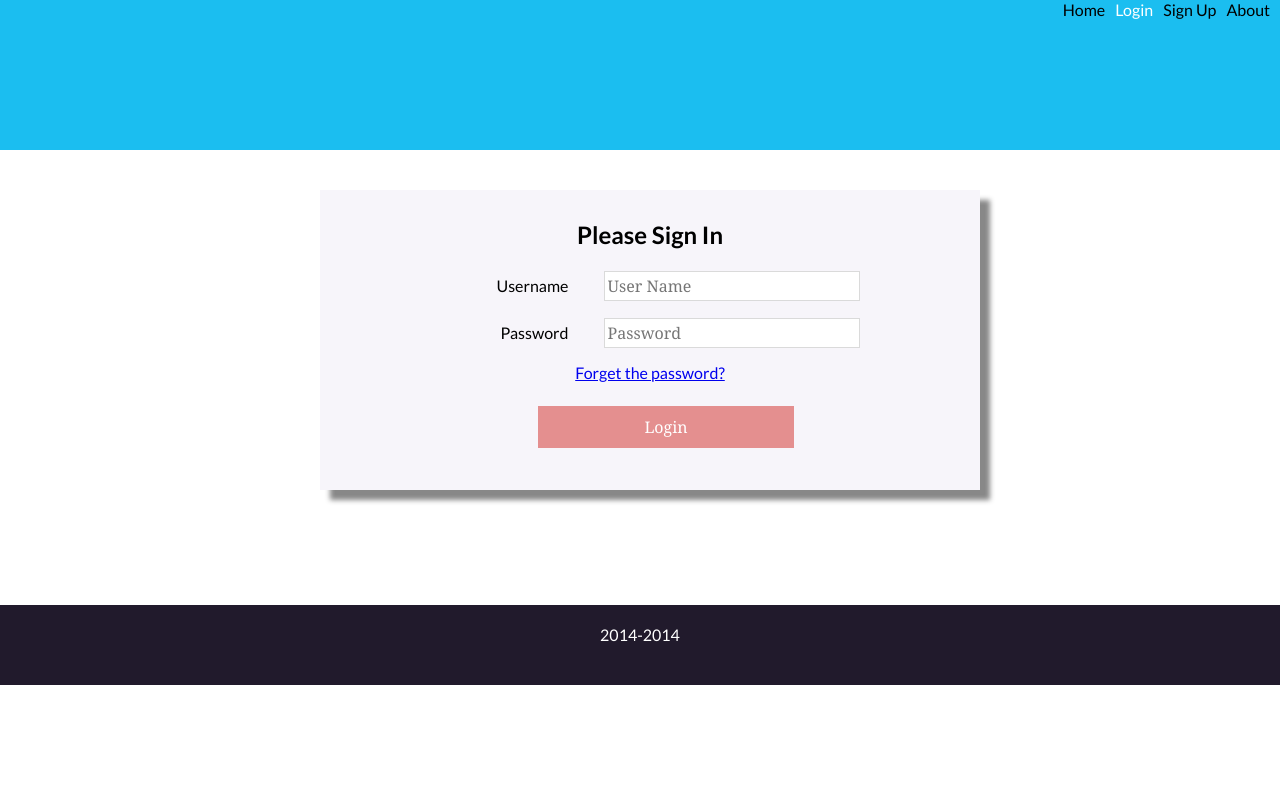
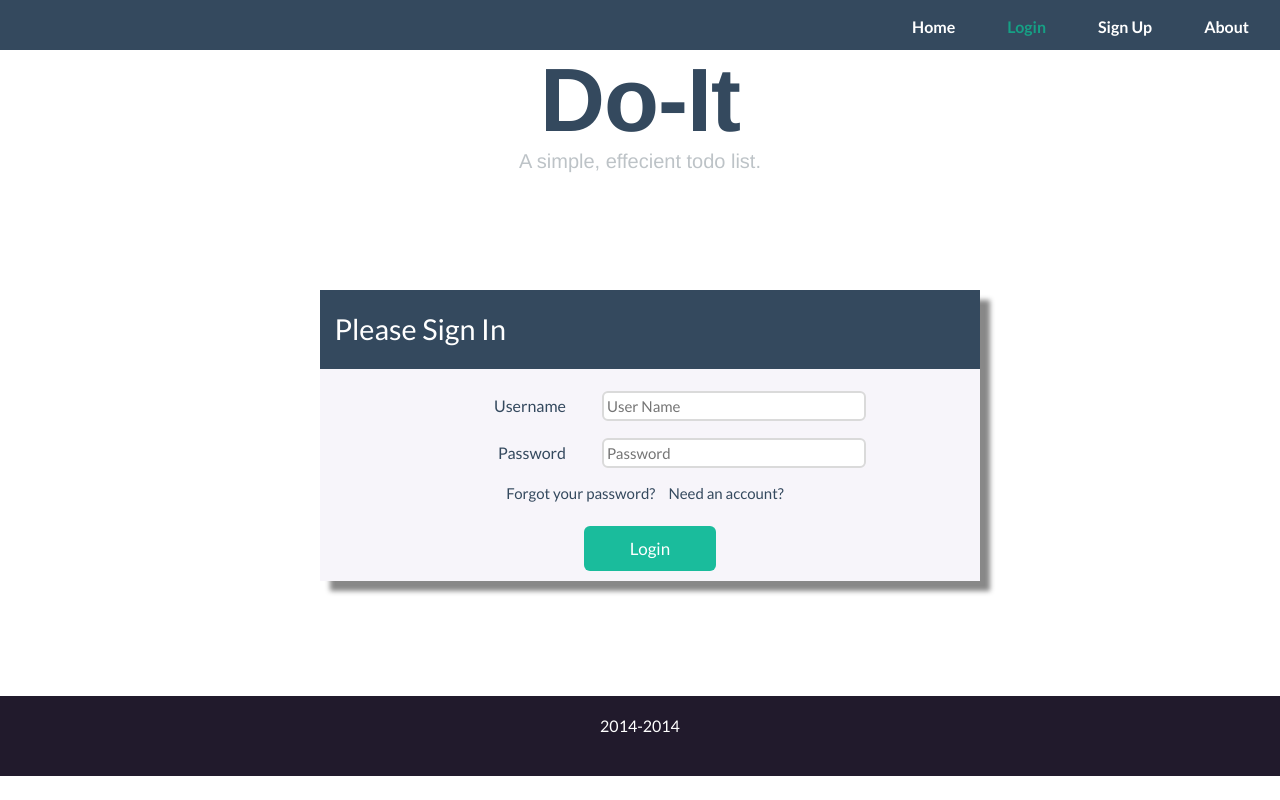
Before and after one commit to Gisonrg/To-Do-s, a PHP site: page /login.php in a window 1280 px wide. Run offline with PHP 8.4, Linux system fonts and the light colour scheme; some libraries are stand-ins or nearby versions.

Commit message:
UI improvement

```diff
--- a/index.php
+++ b/index.php
@@ -15,7 +15,7 @@ $events = retrieve_current_events();
 if (isset($_SESSION['valid_user_id'])) {
 
 	//detect user do task
-	if (isset($_REQUEST['submit']) && ($_REQUEST['submit'] == "do")) {
+	if (isset($_REQUEST['submit']) && ($_REQUEST['submit'] == "Do")) {
 		$row = retrieve_task_info($_REQUEST['taskid']);
 		do_task($_REQUEST['taskid'], $row['remainingslot'] - 1);
 	}
--- a/model/event.php
+++ b/model/event.php
@@ -1,13 +1,13 @@
 <?php
 function generate_time() {
 	$localtime = localtime(time(), true);
-	$msg = ($localtime['tm_year'] + 1900)."-".($localtime['tm_mon'] + 1)."-".($localtime['tm_mday'] + 1)." ".($localtime['tm_hour']-17).":".$localtime['tm_min'].":".$localtime['tm_sec'];
+	$msg = "<a class=\"news-time\">".($localtime['tm_year'] + 1900)."-".($localtime['tm_mon'] + 1)."-".($localtime['tm_mday'] + 1)." ".($localtime['tm_hour']-17).":".$localtime['tm_min'].":".$localtime['tm_sec']."</a>";
 	return $msg;
 }
 
 function event_new_user($userid) {
 	$row = retrieve_user_info($userid);
-	$msg = "At ".generate_time()." ".$row['name']." joined us!";
+	$msg = generate_time()." <p class=\"news-username\">".$row['name']."</p> joined us!";
 	$dbconn = db_connect();
 	$result = pg_prepare($dbconn, "new_user", 'INSERT INTO events VALUES(nextval(\'events_id_seq\'), $1)');
 	$result = pg_execute($dbconn, "new_user", array($msg));
@@ -21,7 +21,7 @@ function event_new_user($userid) {
 
 function event_level_up($userid) {
 	$row = retrieve_user_info($userid);
-	$msg = "At ".generate_time()." ".$row['name']." reached level ".$row['level'] ."!";
+	$msg = generate_time()." <p class=\"news-username\">".$row['name']."</p> reached level <p class=\"news-level\">".$row['level'] ."</p>!";
 	$dbconn = db_connect();
 	$result = pg_prepare($dbconn, "level_up", 'INSERT INTO events VALUES(nextval(\'events_id_seq\'), $1)');
 	$result = pg_execute($dbconn, "level_up", array($msg));
@@ -36,7 +36,7 @@ function event_level_up($userid) {
 function event_new_task($taskid) {
 	$task = retrieve_task_info($taskid);
 	$row = retrieve_user_info($task['userid']);
-	$msg = "At ".generate_time()." ".$row['name']." started task: ".$task['title']."!";
+	$msg = generate_time()." <p class=\"news-username\">".$row['name']."</p> started task: <p class=\"news-task\">".$task['title']."</p>!";
 	$dbconn = db_connect();
 	$result = pg_prepare($dbconn, "new_task", 'INSERT INTO events VALUES(nextval(\'events_id_seq\'), $1)');
 	$result = pg_execute($dbconn, "new_task", array($msg));
@@ -51,7 +51,7 @@ function event_new_task($taskid) {
 function event_task_completed($taskid) {
 	$task = retrieve_task_info($taskid);
 	$row = retrieve_user_info($task['userid']);
-	$msg = "At ".generate_time()." ".$row['name']." completed task: ".$task['title']."!";
+	$msg = generate_time()." <p class=\"news-username\">".$row['name']." completed task: <p class=\"news-task\">".$task['title']."</p>!";
 	$dbconn = db_connect();
 	$result = pg_prepare($dbconn, "task_completed", 'INSERT INTO events VALUES(nextval(\'events_id_seq\'), $1)');
 	$result = pg_execute($dbconn, "task_completed", array($msg));
@@ -81,8 +81,8 @@ function retrieve_current_events() {
 	while ($row = pg_fetch_array($result)) {
 		$events[] = $row;
 	}
-	usort($events, "events_sort");
 	if (isset($events)) {
+		usort($events, "events_sort");
 		if (count($events) > 10) {
 			$events = array_slice($events, 0, 9);
 		}
--- a/static/css/style.css
+++ b/static/css/style.css
@@ -7,19 +7,38 @@
 }
 
 body {
-	min-width: 960px;
+	color: #34495e;
 	background-color: #ffffff;
 	font-family: "Lato","Helvetica Neue",Helvetica, sans-serif;
 }
 
 .topheader {
-	height: 150px;
+	height: 250px;
+    /*background-color: #1bbef0;*/
+}
 
-    background-color: #1bbef0;
+.topheader .logo {
+	text-align: center;
+	color: #34495e;
+	line-height: 100%;
+}
+
+.topheader .logo p {
+	font-size: 22px;
+	font:900 90px/100px "Helvetica Neue", Helvetica, Arial, sans-serif;
+	letter-spacing:-1px;
+}
+
+.topheader .logo small {
+	display: block;
+	font-size: 22px;
+	font:300 20px "Helvetica Neue", Helvetica, Arial, sans-serif;
+	color: #BDC3C7;
 }
 
 nav {
-
+	background-color: #34495e;
+	height: 50px;
 	float: right;
 	width: 100%;
 }
@@ -29,33 +48,38 @@ nav>ul {
 	float: right;
 }
 nav>ul>li {
-
+	color: #ffffff;
+	font-size: 16px;
+	padding: 15px 21px;
+	line-height: 23px;
+	font-weight: 700;
 	float: left;
 	margin-right: 10px;
 }
 
 nav>ul>li>a:link {
-	color:black;
+	color: #ffffff;
 	text-decoration: none;
 }
 
 
 nav>ul>li>a:visited {
-	color:black;
+	color: #ffffff;
 	text-decoration: none;
 }
 
 nav>ul>li>a:hover {
-	color:red;
+	color:#16A085;
 }
 
 nav>ul>li>a.active {
-	color:white;
+	color:#16A085;
 }
 
 .container {
+	max-width: 1140px;
+	/*max-width: 1280px;*/
 	margin: 0 auto;
-	max-width: 1140px;
 	width: 100%;
 	padding-bottom: 200px;
 
@@ -85,46 +110,28 @@ nav>ul>li>a.active {
 
 
 
-.sidebar .login_form input[type="text"], .sidebar .login_form input[type="password"]{
-    border: 1px solid #DADADA;
-    color: black;
-    height: 30px;
-    margin-bottom: 15px;
-    margin-left: 5%;
-    margin-top: 2px;
-    outline: 0 none;
-    padding: 3px;
-    width: 90%;
-    font-family: Georgia;
-    font-size: 1em;
-}
-.sidebar .login_form input[type="submit"] {
-	font-size: 1em;
-	background: #E48F8F;
-    border: none;
-    padding: 10px 25px 10px 25px;
-    color: #FFF;
-    margin-left: 5%;
-    width: 90%;
-    font-family: Georgia;
-}
+
 
 #found-psw {
 	text-align: center;
 	font-size: 15px;
+	color: #34495e;
+
+	margin-right: 10px;
 }
-#found-psw>a:link {
+
+a#found-psw:link {
+	text-decoration: none;
+
+}
+a#found-psw:visited {
 	text-decoration: none;
 }
-#found-psw>a:visited {
+a#found-psw:hover {
 	text-decoration: none;
+	color: #3498DB;
 }
 
-b, u, i {
-	display: block;
-	height: 1px;
-	overflow: hidden;
-}
 
 
 .msg-success {
@@ -228,15 +240,17 @@ b, u, i {
 
 .full-page .login_form {
 	width: 60%;
-	padding: 10px;
+	padding: 0 0 10px;
 	margin: 10px auto;
 	background-color: #f7f5fa;
 	text-align: center;
 	box-shadow: 10px 10px 5px #888888;
 }
-.full-page .login_form > h2 {
-	margin: 20px;
+
+.login_form #tag {
+	margin-bottom: 20px;
 }
+
 .full-page .login_form label {
 	display: inline-block;
 	width: 20%;
@@ -244,7 +258,8 @@ b, u, i {
 }
 
 .full-page .login_form input[type="text"], .full-page .login_form input[type="password"]{
-    border: 1px solid #DADADA;
+    border: 2px solid #DADADA;
+    border-radius: 6px;
     color: black;
     height: 30px;
     margin-bottom: 15px;
@@ -254,38 +269,27 @@ b, u, i {
     padding: 3px;
     max-width: 70%;
     min-width: 40%;
-    font-family: Georgia;
-    font-size: 1em;
-}
-.full-page .login_form input[type="submit"] {
-	font-size: 1em;
-	background: #E48F8F;
-    border: none;
-    padding: 10px 25px 10px 25px;
-    color: #FFF;
-    margin-left: 5%;
-    max-width: 70%;
-    min-width: 40%;
-    font-family: Georgia;
-    margin-bottom: 5%;
+    font-family: "Lato";
+    font-size: 15px;
 }
 
 .full-page .register_form {
 	width: 60%;
 	margin: 10px auto;
-	padding: 10px;
+	padding: 0 0 10px;
 	background-color: #f7f5fa;
 	text-align: center;
 	box-shadow: 10px 10px 5px #888888;
 }
 
-.full-page .register_form > h2 {
-	margin: 20px;
+.register_form  #tag {
+	margin-bottom: 20px;
 }
 
 .full-page .register_form input[type="text"], .full-page .register_form input[type="password"],
 .full-page .register_form input[type="email"] {
-    border: 1px solid #DADADA;
+    border: 2px solid #DADADA;
+    border-radius: 6px;
     color: black;
     height: 30px;
     margin-bottom: 15px;
@@ -500,52 +508,65 @@ b, u, i {
     padding: 3px;
     max-width: 90%;
     min-width: 40%;
-    font-family: Georgia;
+    font-family: "Lato";
     font-size: 1em;
 }
-.tag {
-	background-color: #f7f5fa;
-	font-family: Helvetica;
-	width: 0px;
-	box-shadow: 10px 8px 5px #888888;
-	position: relative;
-	padding-top: 4px;
-	z-index:-1;
+
+#tag {
+	font-size: 1.8em;
+	text-align: left;
+	line-height: 50px;
+	color: white;
+	padding: 0.5em;
+	width: 100%;
+	background-color: #34495e;
+
 }
 
-
-
-progress[value] {
-  /* Reset the default appearance */
-  -webkit-appearance: none;
-   appearance: none;
-
-  width: 250px;
-  height: 20px;
-}
-progress[value]::-webkit-progress-bar {
-  background-color: #eee;
-  border-radius: 2px;
-  box-shadow: 0 2px 5px rgba(0, 0, 0, 0.25) inset;
-}
-progress[value]::-webkit-progress-value {
-  background-image:
-	   -webkit-linear-gradient(-45deg,
-	                           transparent 33%, rgba(0, 0, 0, .1) 33%,
-	                           rgba(0,0, 0, .1) 66%, transparent 66%),
-	   -webkit-linear-gradient(top,
-	                           rgba(255, 255, 255, .25),
-	                           rgba(0, 0, 0, .25)),
-	   -webkit-linear-gradient(left, #09c, #f44);
-	-webkit-animation: animate-stripes 5s linear infinite;
-    animation: animate-stripes 5s linear infinite;
-    border-radius: 2px;
-    background-size: 35px 20px, 100% 100%, 100% 100%;
-}
-@-webkit-keyframes animate-stripes {
-   100% { background-position: -100px 0px; }
+.button {
+	border: none;
+	font-weight: normal;
+	color: white;
+	background-color: #1abc9c;
+	border-radius:6px;
+	line-height:1.5;
+	padding:10px 19px;
+	font-size: 17px;
 }
 
-@keyframes animate-stripes {
-   100% { background-position: -100px 0px; }
+.button-input {
+	width:20%;
+	font-family: "Lato";
 }
+
+.button-input:hover {
+	background: #16A085;
+}
+
+.button .block {
+	width: 100%;
+	display: block;
+}
+
+#progressbar {
+  background-color: white;
+  border-radius: 18px; /* (height of inner div) / 2 + padding */
+  padding: 3px;
+  width: 50%;
+}
+
+#progressbar-percentage {
+    text-align: center;
+    padding-top:5px;
+}
+#progressbar-percentage>span {
+        display: inline-block;
+        position: absolute;
+        width: 100%;
+        left: 0;
+}
+#progressbar > div {
+   background-color: #F1C40F;
+   height: 30px;
+   border-radius: 10px;
+}
--- a/task.php
+++ b/task.php
@@ -26,7 +26,7 @@ $tasks = retrieve_tasks_info($_SESSION['valid_user_id']);
 
 //do a task
 //detect user do task
-if (isset($_REQUEST['submit']) && ($_REQUEST['submit'] == "do")) {
+if (isset($_REQUEST['submit']) && ($_REQUEST['submit'] == "Do")) {
 	$row = retrieve_task_info($_REQUEST['taskid']);
 	do_task($_REQUEST['taskid'], $row['remainingslot'] - 1);
 }
--- a/view/common/sidebar.inc
+++ b/view/common/sidebar.inc
@@ -1,10 +1,10 @@
 <div class="sidebar">
 	<ul id="user-info"><p>Welcome!</p>
 		<br />
-		<li><p id="side_name"><?php echo($row['name']) ?></p></li>
+		<li><p id="side-name"><?php echo($row['name']) ?></p></li>
 		<br />
-		<li><p id="side_level">Level <?php echo($row['level']) ?></p></li>
-		<li><p id="side_exp">Exp: <?php echo($row['exp'].'/'.$row['level']*20) ?></p></li>
+		<li><p id="side-level">Level <?php echo($row['level']) ?></p></li>
+		<li><p id="side-exp">Exp: <?php echo($row['exp'].'/'.$row['level']*20) ?></p></li>
 	</ul>
 	<ul id="user-service"><p>Service</p>
 		<li><a href="index.php">Homepage</a></li>
--- a/view/common/top.inc
+++ b/view/common/top.inc
@@ -26,4 +26,8 @@
 	            ?>
 	        </ul>
 	   </nav>
+	   <div class="topheader logo">
+	   <p>Do-It</p>
+	   <small>A simple, effecient todo list.</small>
+	   </div>
 </div>
--- a/view/login.view.php
+++ b/view/login.view.php
@@ -15,7 +15,7 @@
 			<?php } ?>
 
 		        <div class="login_form">
-		            <h2>Please Sign In</h2>
+		            <div id="tag">Please Sign In</div>
 		            <form method="post" role="form">
 
 		                <fieldset>
@@ -26,12 +26,15 @@
 		                    <input type="password" name="password" placeholder="Password" required="">
 		                    <br />
 		                    <p>
-		                        <a href="find_password.php">Forget the password?</a>
+		                        <a id="found-psw" href="register.php">Forgot your password?</a>
+		                        <a id="found-psw" href="register.php">Need an account?</a>
 		                    </p>
 		                    <br />
 		                </fieldset>
-		                <input type="submit" name="submit" value="Login">
+		                <input type="submit" class="button button-input" name="submit" value="Login">
 		            </form>
+
+
 		        </div>
 
 
--- a/view/register.view.php
+++ b/view/register.view.php
@@ -15,7 +15,7 @@
 				</div>
 			<?php } ?>
 					<div class="register_form">
-					  <h2>New User Register</h2>
+					<div id="tag">New User Register</div>
 					  <form method="post" action="" role="form">
 					    <fieldset>
 					    <label for="name">User Name</label>
@@ -28,7 +28,7 @@
 					    <input type="password" id="password" name="password" placeholder="Password" required="">
 					    <br/>
 					    </fieldset>
-					    <input type="submit" name="submit" value="Sign Up">
+					    <input type="submit" name="submit" class="button button-input" value="Sign Up">
 					  </form>
 					</div>
 			<?php  } else {
--- a/view/task.view.php
+++ b/view/task.view.php
@@ -55,7 +55,7 @@
 						<?if ($tasks[$i]['remainingslot'] > 0) {?>
 							 <td><form action="" method="post">
 							 <input type="hidden" name="taskid" value="<?echo $tasks[$i]['id']?>">
-							 <input type="submit" name="submit" value="do">
+							 <input type="submit" class="button block" name="submit" value="Do">
 							 </form></td>
 							 <td>Ongoing</td>
 						<?} else {?>
```
Also changed, not shown: other parts of static/css/style.css (+50 -40 lines), view/home.view.php (+26 -17 lines), view/index.view.php (+6 -6 lines).
